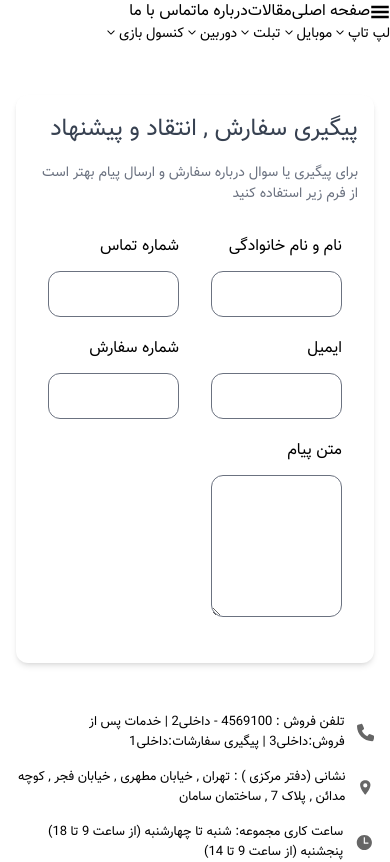
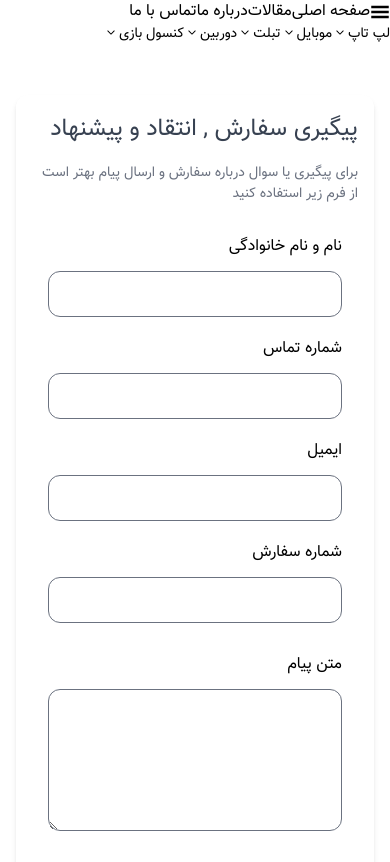
Before and after one commit to saman-tofighian/Next-Project, a Next.js app: page /contact in a window 390 px wide. Shown: the top 862 px of the page. Built offline with nearby package versions, Linux system fonts and the light colour scheme.

Commit message:
responsive contact page

```diff
--- a/src/pages/contact/index.jsx
+++ b/src/pages/contact/index.jsx
@@ -13,8 +13,8 @@ function Contact() {
           برای پیگیری یا سوال درباره سفارش و ارسال پیام بهتر است از فرم زیر
           استفاده کنید
         </p>
-        <form className="my-5 flex flex-wrap">
-          <div className="flex flex-col my-[10px] w-1/2 px-4">
+        <form className="my-5 flex flex-wrap justify-center">
+          <div className="flex flex-col my-[10px] w-full md:w-1/2 px-4">
             <label htmlFor="fullName">نام و نام خانوادگی</label>
             <input
               type="text"
@@ -22,7 +22,7 @@ function Contact() {
               className="border border-gray-500 p-[10px] rounded-xl mt-3"
             />
           </div>
-          <div className="flex flex-col my-[10px] w-1/2 px-4">
+          <div className="flex flex-col my-[10px] w-full md:w-1/2 px-4">
             <label htmlFor="phone">شماره تماس</label>
             <input
               type="text"
@@ -30,7 +30,7 @@ function Contact() {
               className="border border-gray-500 p-[10px] rounded-xl mt-3"
             />
           </div>
-          <div className="flex flex-col my-[10px] w-1/2 px-4">
+          <div className="flex flex-col my-[10px] w-full md:w-1/2 px-4">
             <label htmlFor="email">ایمیل</label>
             <input
               type="text"
@@ -38,7 +38,7 @@ function Contact() {
               className="border border-gray-500 p-[10px] rounded-xl mt-3"
             />
           </div>
-          <div className="flex flex-col my-[10px] w-1/2 px-4">
+          <div className="flex flex-col my-[10px] w-full md:w-1/2 px-4">
             <label htmlFor="order">شماره سفارش</label>
             <input
               type="text"
@@ -46,7 +46,7 @@ function Contact() {
               className="border border-gray-500 p-[10px] rounded-xl mt-3"
             />
           </div>
-          <div className="flex flex-col my-[10px] w-1/2 px-4">
+          <div className="flex flex-col mt-5 my-[10px] w-full md:w-1/2 px-4">
             <label htmlFor="message">متن پیام</label>
             <textarea
               rows="5"
```
